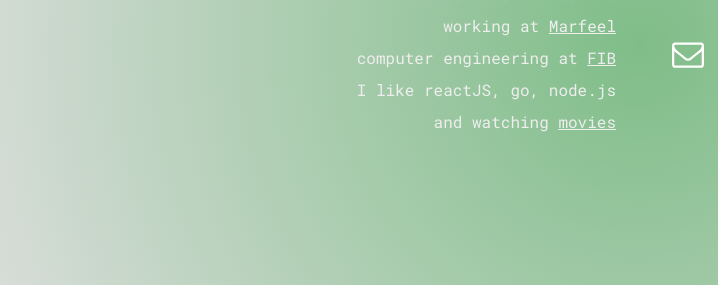
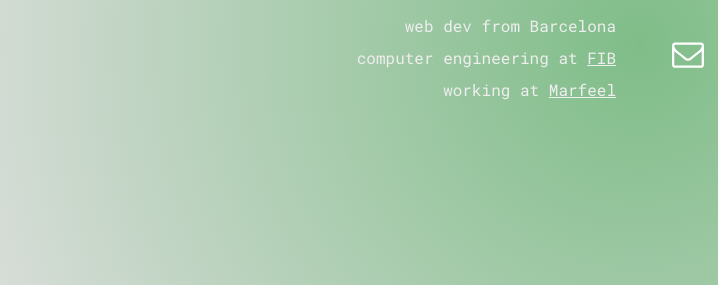
Before and after one commit to mmasriera/mmasriera.github.io, a website: page index.html in a window 1280 px wide. Shown: the part 356-641 px from the top of the page, 0-718 px from the left. Drawn offline with Linux system fonts and the light colour scheme.

Commit message:
less info

```diff
--- a/index.html
+++ b/index.html
@@ -20,10 +20,8 @@
 
                 <div id="about">
                     <p>web dev from Barcelona</p>
+                    <p>computer engineering at <a href="http://www.fib.upc.edu/en.html">FIB</a></p>
                     <p>working at <a href="https://www.marfeel.com/">Marfeel</a></p>
-                    <p>computer engineering at <a href="http://www.fib.upc.edu/en.html">FIB</a></p>
-                    <p>I like reactJS, go, node.js</p>
-                    <p>and watching <a href="http://mmasriera.github.io/myflix/">movies</a></p>
                 </div>
 
                 <div id="links">
--- a/package.json
+++ b/package.json
@@ -16,6 +16,6 @@
   },
   "homepage": "https://github.com/mmasriera/mmasriera.github.io#readme",
   "devDependencies": {
-    "node-sass": "^4.1.1"
+    "node-sass": "^4.5.0"
   }
 }
```
